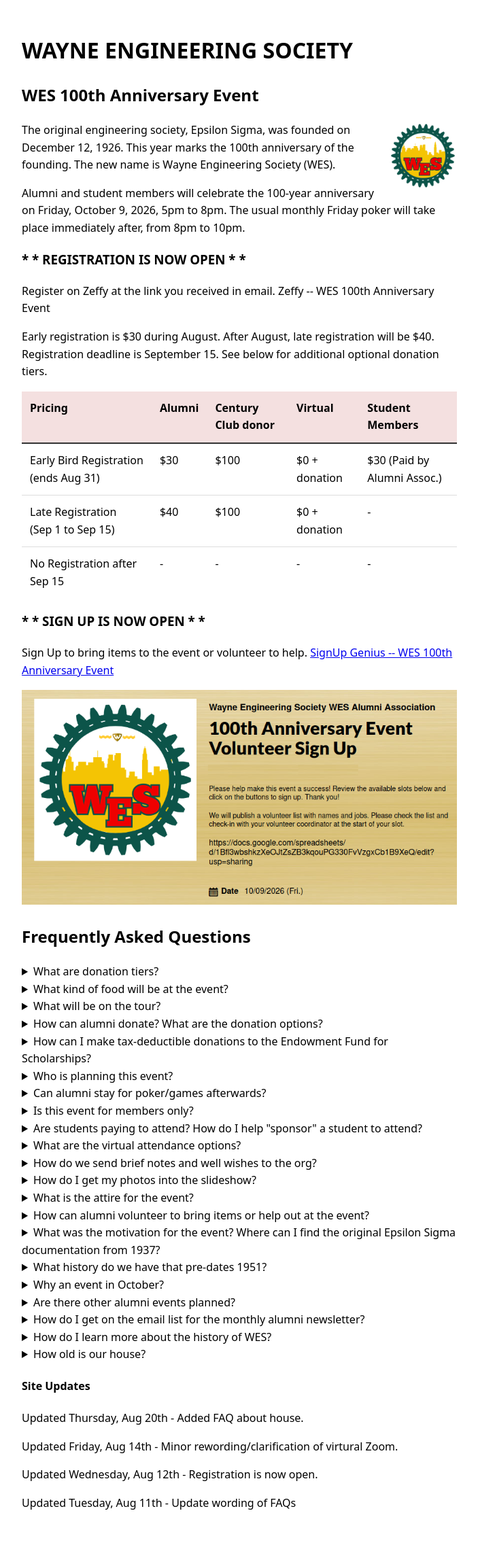
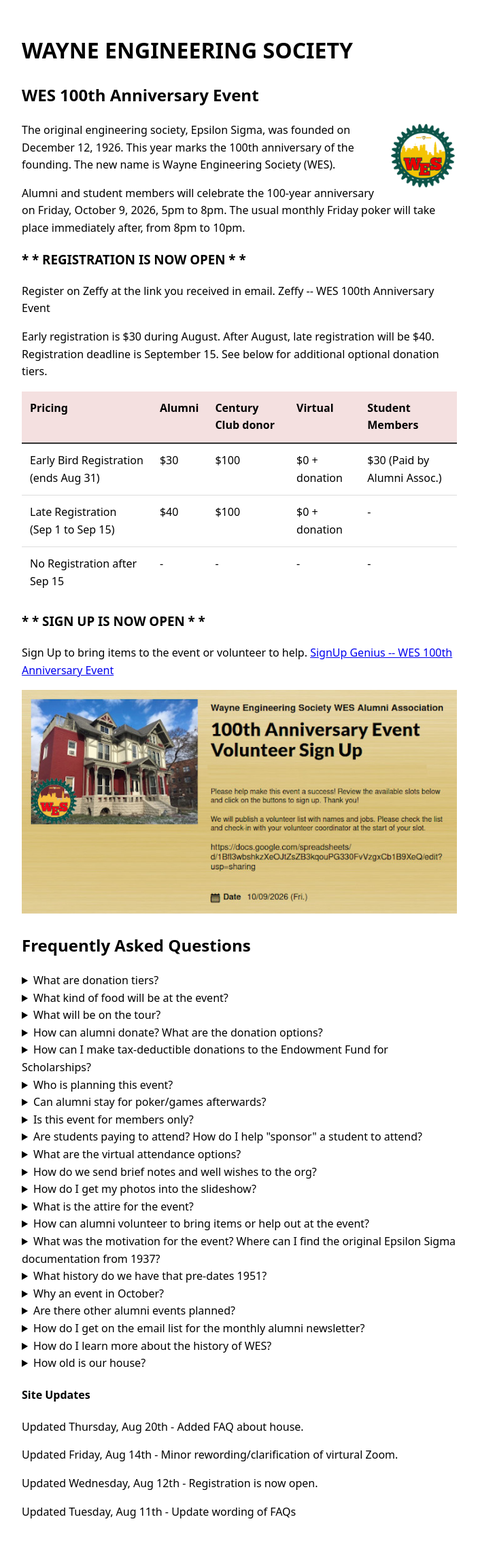
Before and after one commit to mciechanumich/WES100, a Jekyll site: the page built from docs/index.html, in a window 1280 px wide. Shown: the whole page at 68% size, without its empty margins (288-991 px from the left). Built offline with Jekyll 4.4.1, drawn with Linux system fonts in a browser that asks for light colours.

Commit message:
feat: new WES logo with house

```diff
--- a/docs/index.html
+++ b/docs/index.html
@@ -81,7 +81,7 @@ SignUp Genius -- WES 100th Anniversary Event
 </p>
 </div>
 <div>
-  <img src="images/signupgenius.png" alt="Sign Up Genius" class="" width="100%">
+  <img src="images/signup.jpg" alt="SignUp Genius web page image" class="" width="100%">
 </div>
 
 
```
Also changed, not shown: docs/images/signup.jpg (added).
